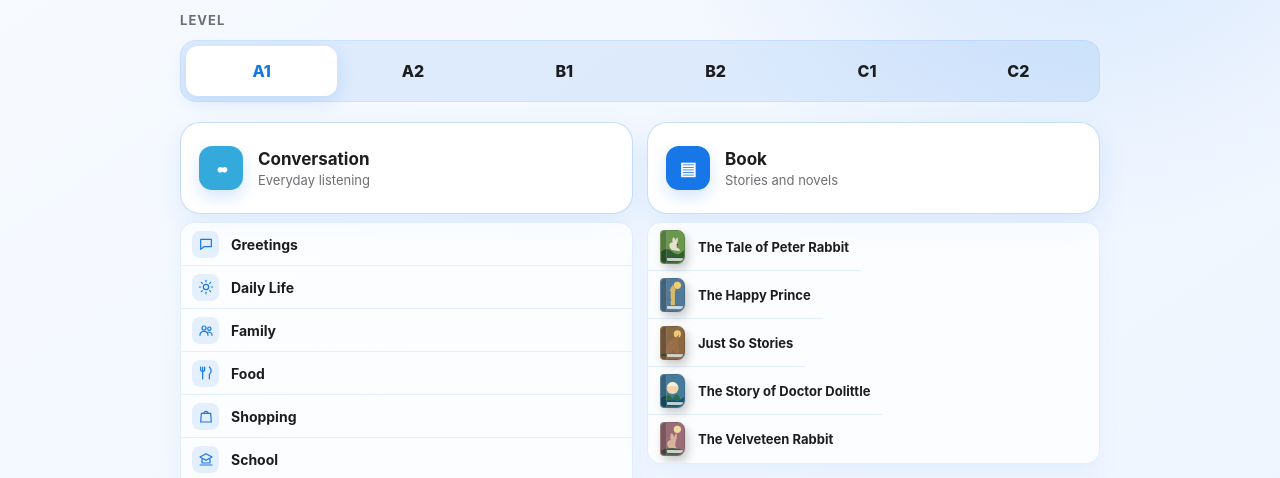
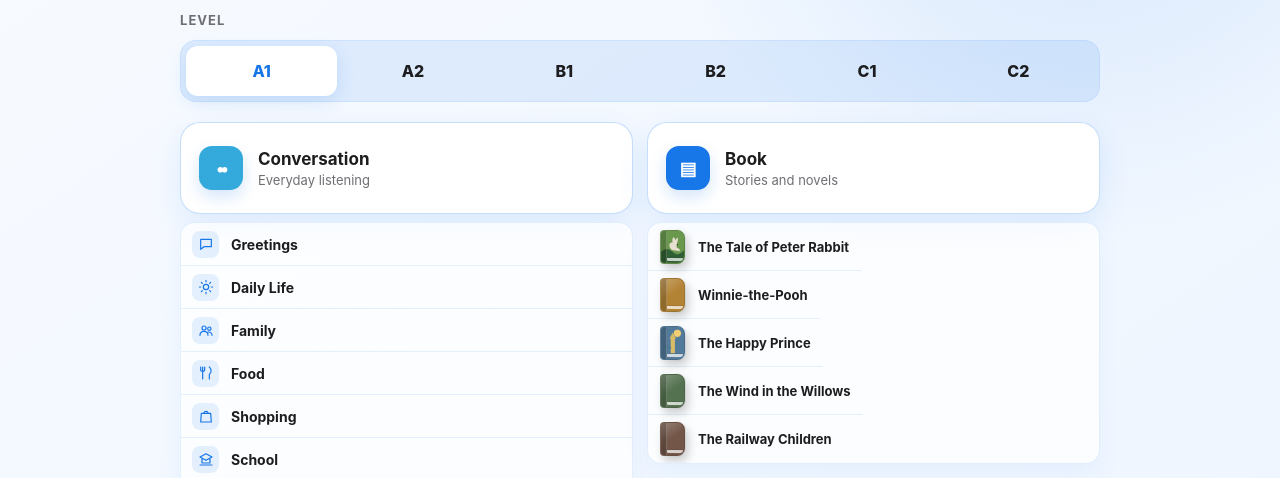
Before and after one commit to scpark20/dictai, a plain HTML site: page index.html in a window 1280 px wide. Shown: the part 319-797 px from the top of the page. Drawn offline with Linux system fonts and the light colour scheme.

Commit message:
Curate famous English-original Gutenberg books

```diff
--- a/app.js
+++ b/app.js
@@ -60,15 +60,15 @@ const topicIcons = Object.freeze({
 const books = Object.freeze({
   A1: [
     { title: "The Tale of Peter Rabbit", note: "Gutenberg", mark: "🐇", color: "#6a994e" },
+    { title: "Winnie-the-Pooh", note: "Gutenberg", color: "#b38335" },
     { title: "The Happy Prince", note: "Gutenberg", color: "#527a9b" },
-    { title: "Just So Stories", note: "Gutenberg", color: "#8a6843" },
-    { title: "The Story of Doctor Dolittle", note: "Gutenberg", mark: "🦜", color: "#457b9d" },
-    { title: "The Velveteen Rabbit", note: "Gutenberg", color: "#9b6b76" },
+    { title: "The Wind in the Willows", note: "Gutenberg", color: "#557250" },
+    { title: "The Railway Children", note: "Gutenberg", color: "#735648" },
   ],
   A2: [
+    { title: "Alice’s Adventures in Wonderland", note: "Gutenberg", mark: "🐰", color: "#577590" },
     { title: "The Wonderful Wizard of Oz", note: "Gutenberg", mark: "🌪️", color: "#4d908e" },
-    { title: "Alice’s Adventures in Wonderland", note: "Gutenberg", mark: "🐰", color: "#577590" },
-    { title: "Pollyanna", note: "Gutenberg", color: "#8c6b83" },
+    { title: "Peter Pan", note: "Gutenberg", color: "#315f73" },
     { title: "Black Beauty", note: "Gutenberg", mark: "🐎", color: "#495057" },
     { title: "Little Women", note: "Gutenberg", color: "#8f5d67" },
   ],
@@ -77,28 +77,28 @@ const books = Object.freeze({
     { title: "Anne of Green Gables", note: "Gutenberg", mark: "🏡", color: "#bc6c25" },
     { title: "The Jungle Book", note: "Gutenberg", mark: "🐅", color: "#386641" },
     { title: "Treasure Island", note: "Gutenberg", mark: "🏴‍☠️", color: "#277da1" },
-    { title: "Kidnapped", note: "Gutenberg", color: "#596b48" },
+    { title: "The Adventures of Tom Sawyer", note: "Gutenberg", color: "#596b48" },
   ],
   B2: [
     { title: "The Adventures of Sherlock Holmes", note: "Gutenberg", mark: "🔍", color: "#6c584c" },
     { title: "Dr. Jekyll and Mr. Hyde", note: "Gutenberg", mark: "⚗️", color: "#495057" },
-    { title: "Frankenstein", note: "Coming soon", mark: "⚗️", color: "#386641" },
+    { title: "Frankenstein", note: "Gutenberg", mark: "⚗️", color: "#386641" },
     { title: "A Christmas Carol", note: "Gutenberg", mark: "🔔", color: "#bc4749" },
-    { title: "Dracula", note: "Gutenberg", color: "#4b1f2b" },
+    { title: "The Time Machine", note: "Gutenberg", color: "#344d62" },
   ],
   C1: [
-    { title: "Pride and Prejudice", note: "Coming soon", mark: "💌", color: "#9c6644" },
-    { title: "Wuthering Heights", note: "Coming soon", mark: "🌫️", color: "#577590" },
+    { title: "Pride and Prejudice", note: "Gutenberg", mark: "💌", color: "#9c6644" },
+    { title: "Wuthering Heights", note: "Gutenberg", mark: "🌫️", color: "#577590" },
     { title: "Jane Eyre", note: "Gutenberg", mark: "🕯️", color: "#9d4edd" },
     { title: "Moby-Dick", note: "Gutenberg", mark: "🐋", color: "#277da1" },
-    { title: "Middlemarch", note: "Gutenberg", color: "#78604a" },
+    { title: "The Picture of Dorian Gray", note: "Gutenberg", color: "#455c48" },
   ],
   C2: [
     { title: "Ulysses", note: "Gutenberg", color: "#26355d" },
     { title: "Paradise Lost", note: "Gutenberg", color: "#4f2830" },
-    { title: "Tristram Shandy", note: "Gutenberg", color: "#78603d" },
-    { title: "The Ambassadors", note: "Gutenberg", color: "#334d58" },
-    { title: "The Golden Bowl", note: "Gutenberg", color: "#6b5730" },
+    { title: "Great Expectations", note: "Gutenberg", color: "#78603d" },
+    { title: "A Tale of Two Cities", note: "Gutenberg", color: "#5e3434" },
+    { title: "The Complete Works of William Shakespeare", note: "Gutenberg", color: "#3d4658" },
   ],
 });
 
@@ -147,7 +147,7 @@ function bookCard(book, index) {
   const action = book.href ? `href="${book.href}"` : `type="button" aria-disabled="true"`;
   return `
     <${tag} class="book-card" ${action} aria-label="${book.title}" style="--row:${index}">
-      <span class="book-cover" style="--cover:${book.color}" aria-hidden="true"><i class="cover-art">${coverArt[book.title]}</i></span>
+      <span class="book-cover" style="--cover:${book.color}" aria-hidden="true"><i class="cover-art">${coverArt[book.title] || ""}</i></span>
       <span class="book-name">${book.title}</span>
     </${tag}>`;
 }
--- a/index.html
+++ b/index.html
@@ -5,7 +5,7 @@
     <meta name="viewport" content="width=device-width,initial-scale=1" />
     <meta name="theme-color" content="#f5f5f7" />
     <title>EchoStep</title>
-    <link rel="stylesheet" href="./styles.css?v=dev-17" />
+    <link rel="stylesheet" href="./styles.css?v=dev-18" />
   </head>
   <body data-level="A1">
     <main class="shell">
@@ -48,6 +48,6 @@
         </div>
       </section>
     </main>
-    <script src="./app.js?v=dev-17"></script>
+    <script src="./app.js?v=dev-18"></script>
   </body>
 </html>
```
